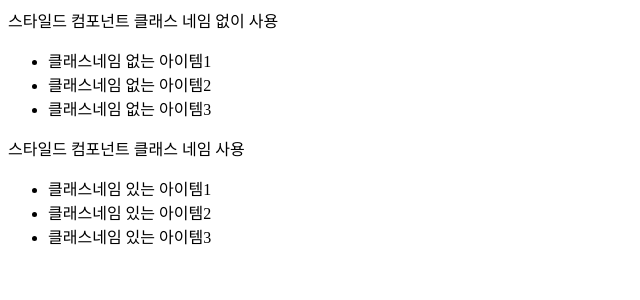
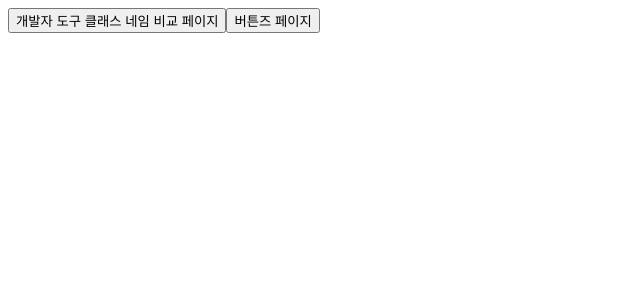
Before and after one commit to chamin966/Project_Setting_Convention, a React (Create React App) app: page / in a window 1280 px wide. Shown: the top 300 px of the page, without its empty margins (0-640 px from the left). Built offline with nearby package versions, Linux system fonts and the light colour scheme.

Commit message:
Feat: 라우팅 기능 및 버튼즈 페이지 구현

```diff
--- a/package.json
+++ b/package.json
@@ -46,6 +46,7 @@
     "eslint-config-prettier": "^9.1.0",
     "eslint-plugin-prettier": "^5.1.2",
     "eslint-plugin-react": "^7.33.2",
-    "prettier": "^3.1.1"
+    "prettier": "^3.1.1",
+    "react-router-dom": "^6.21.1"
   }
 }
--- /dev/null
+++ b/src/Router.tsx
@@ -0,0 +1,18 @@
+import { BrowserRouter, Routes, Route } from 'react-router-dom';
+import Home from './pages/Home';
+import DevTool from './pages/DevTool';
+import Buttons from './pages/Buttons';
+
+function Router() {
+  return (
+    <BrowserRouter>
+      <Routes>
+        <Route path='/' element={<Home />} />
+        <Route path='/devtool' element={<DevTool />} />
+        <Route path='/buttons' element={<Buttons />} />
+      </Routes>
+    </BrowserRouter>
+  );
+}
+
+export default Router;
--- a/src/index.tsx
+++ b/src/index.tsx
@@ -1,14 +1,15 @@
 import React from 'react';
 import ReactDOM from 'react-dom/client';
-import App from './App';
 import reportWebVitals from './reportWebVitals';
+import Home from './pages/Home';
+import Router from './Router';
 
 const root = ReactDOM.createRoot(
   document.getElementById('root') as HTMLElement
 );
 root.render(
   <React.StrictMode>
-    <App />
+    <Router />
   </React.StrictMode>
 );
 
--- /dev/null
+++ b/src/pages/Buttons.tsx
@@ -0,0 +1,13 @@
+import { useNavigate } from 'react-router-dom';
+
+function Buttons() {
+  const navigate = useNavigate();
+  return (
+    <>
+      <button onClick={() => navigate('/')}>홈으로</button>
+      <div>버튼즈 페이지</div>;
+    </>
+  );
+}
+
+export default Buttons;
--- a/src/App.tsx
+++ b/src/pages/DevTool.tsx
@@ -1,8 +1,11 @@
+import { useNavigate } from 'react-router-dom';
 import styled from 'styled-components';
 
-function App() {
+function DevTool() {
+  const navigate = useNavigate();
   return (
     <>
+      <button onClick={() => navigate('/')}>홈으로</button>
       <StyledMain>
         스타일드 컴포넌트 클래스 네임 없이 사용
         <StyledList>
@@ -23,7 +26,7 @@ function App() {
   );
 }
 
-export default App;
+export default DevTool;
 
 const StyledMain = styled.main``;
 const StyledList = styled.ul``;
--- /dev/null
+++ b/src/pages/Home.tsx
@@ -0,0 +1,15 @@
+import { useNavigate } from 'react-router-dom';
+
+function Home() {
+  const navigate = useNavigate();
+  return (
+    <>
+      <button onClick={() => navigate('/devTool')}>
+        개발자 도구 클래스 네임 비교 페이지
+      </button>
+      <button onClick={() => navigate('/buttons')}>버튼즈 페이지</button>
+    </>
+  );
+}
+
+export default Home;
```
Also changed, not shown: 1 other file (tests, documents, lock files or other folders).
